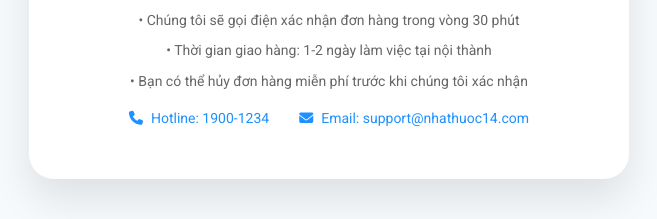
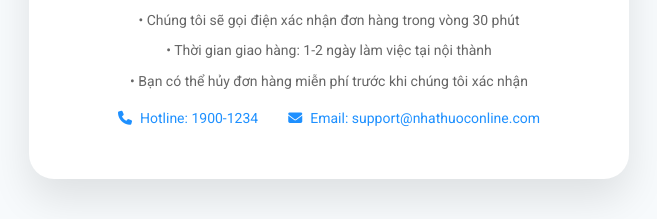
Before and after one commit to DucQuan-doo4/lt_web, a Flask app: template templates/buy.html in a window 1280 px wide. Shown: the part 1011-1230 px from the top of the page, without its empty margins (311-968 px from the left). Run offline with Flask 3, Linux system fonts and the light colour scheme; the template is opened without the code that fills it, so the values that code supplies are empty.

Commit message:
Update buy.html

```diff
--- a/templates/buy.html
+++ b/templates/buy.html
@@ -3,7 +3,7 @@
 <head>
     <meta charset="UTF-8">
     <meta name="viewport" content="width=device-width, initial-scale=1.0">
-    <title>Đặt hàng thành công - NHÀ THUỐC NHÓM 14</title>
+    <title>Đặt hàng thành công - NHÀ THUỐC ONLINE</title>
     <link rel="stylesheet" href="https://cdnjs.cloudflare.com/ajax/libs/font-awesome/6.0.0-beta3/css/all.min.css">
     <link href="https://fonts.googleapis.com/css2?family=Roboto:wght@400;700&display=swap" rel="stylesheet">
     <style>
@@ -293,7 +293,7 @@
                     </div>
                     <div class="contact-item">
                         <i class="fas fa-envelope"></i>
-                        <span>Email: support@nhathuoc14.com</span>
+                        <span>Email: support@nhathuoconline.com</span>
                     </div>
                 </div>
             </div>
```
